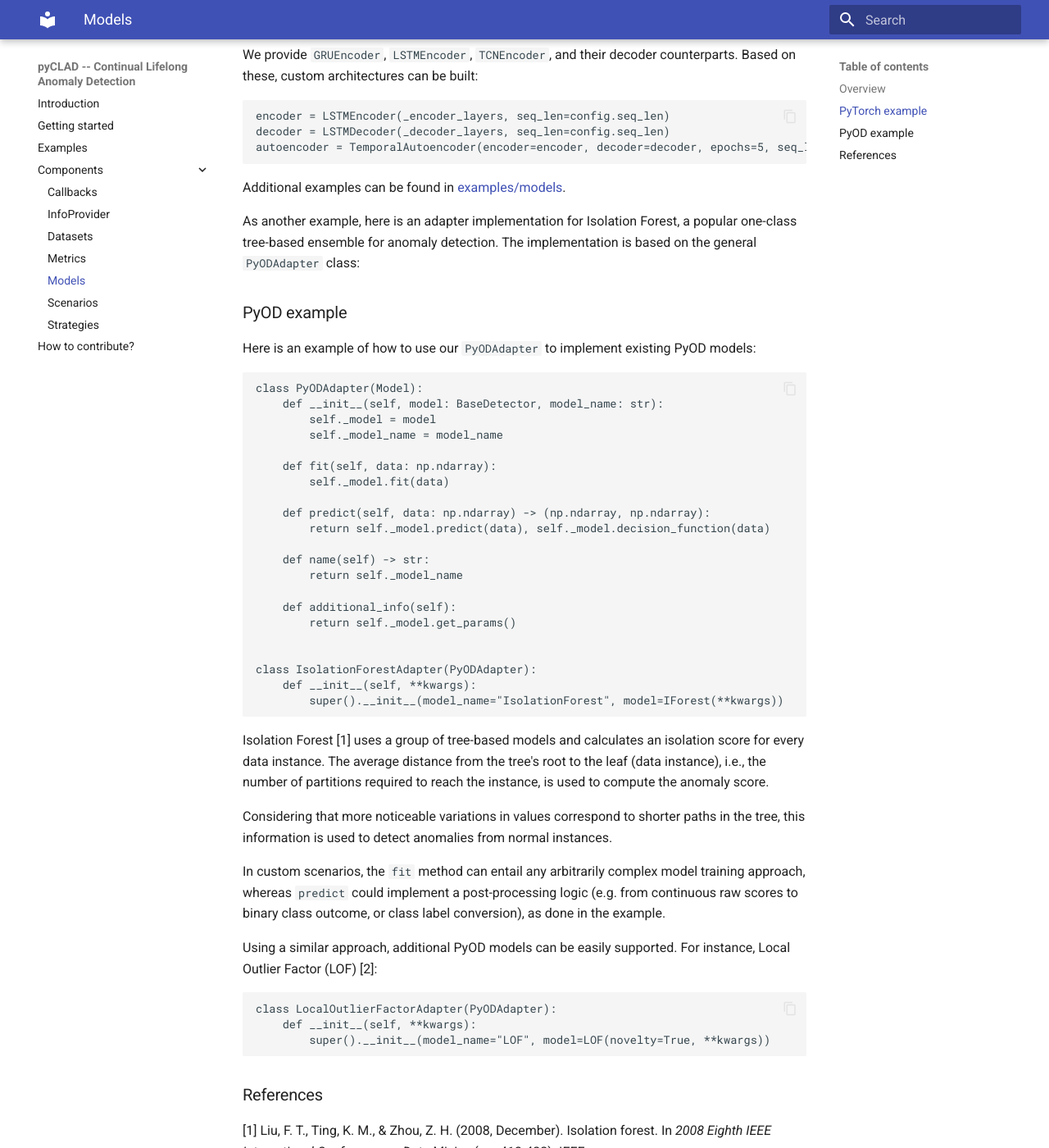
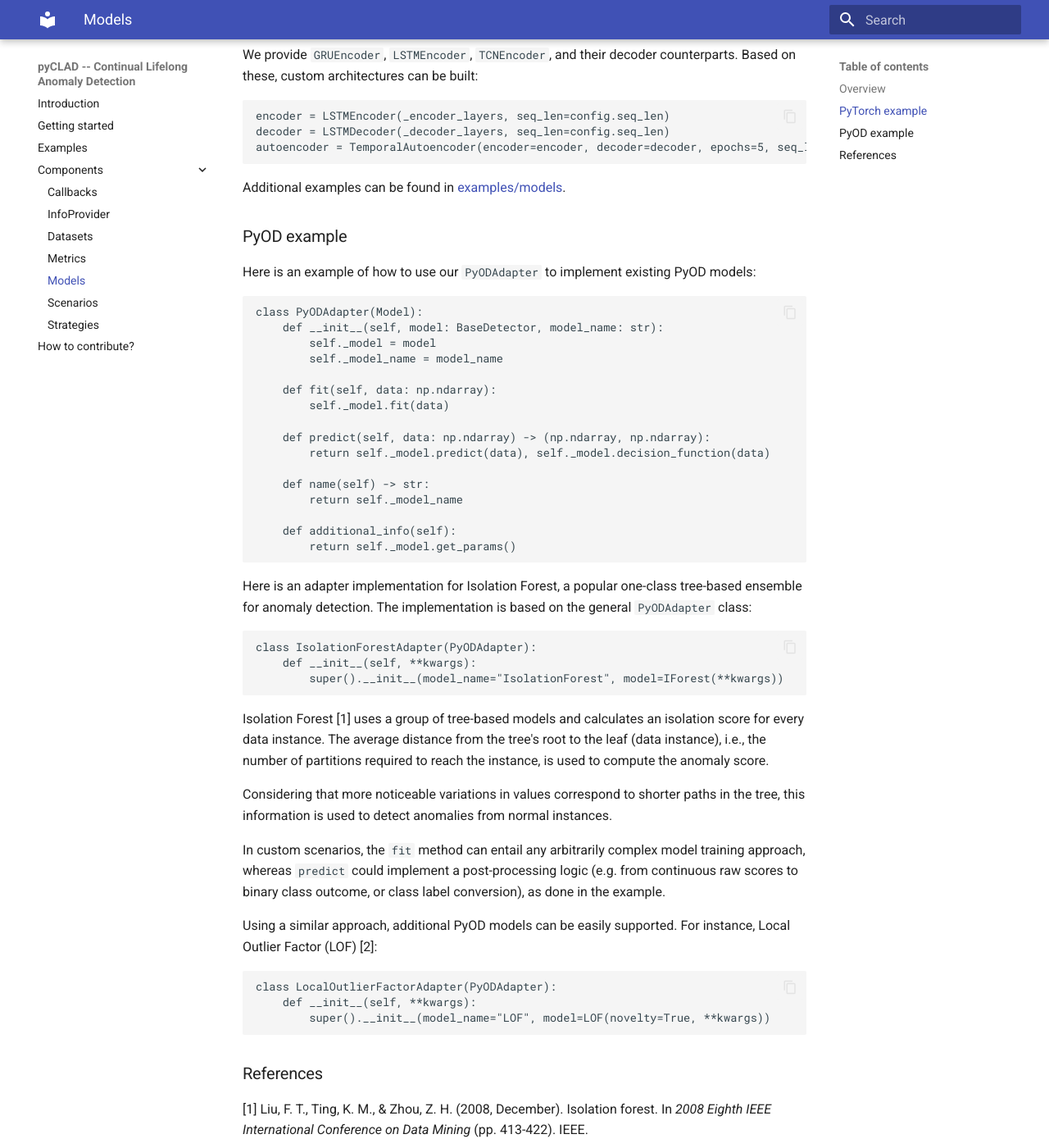
Before and after one commit to lifelonglab/pyCLAD, an MkDocs documentation site: the page built from docs/models.md, in a window 1280 px wide and 1400 px high, scrolled down 1292 px. Shown: the whole window at 82% size. Built offline with MkDocs 1.6.1 and Material for MkDocs 9.7.7, drawn with Linux system fonts in a browser that asks for light colours; some of the changed lines change nothing that is shown.

Commit message:
Fixed paragraph for Isolation Forest in docs (models.md)

```diff
--- a/docs/models.md
+++ b/docs/models.md
@@ -59,8 +59,6 @@ Based on these, custom architectures can be built:
 
 Additional examples can be found in [examples/models](https://github.com/lifelonglab/pyCLAD/tree/main/examples).
 
-As another example, here is an adapter implementation for Isolation Forest, a popular one-class tree-based ensemble for anomaly detection.
-The implementation is based on the general <code>PyODAdapter</code> class:
 
 ### PyOD example
 Here is an example of how to use our <code>PyODAdapter</code> to implement existing PyOD models:
@@ -82,6 +80,8 @@ Here is an example of how to use our <code>PyODAdapter</code> to implement exist
         def additional_info(self):
             return self._model.get_params()
 
+Here is an adapter implementation for Isolation Forest, a popular one-class tree-based ensemble for anomaly detection.
+The implementation is based on the general <code>PyODAdapter</code> class:
 
     class IsolationForestAdapter(PyODAdapter):
         def __init__(self, **kwargs):
```
